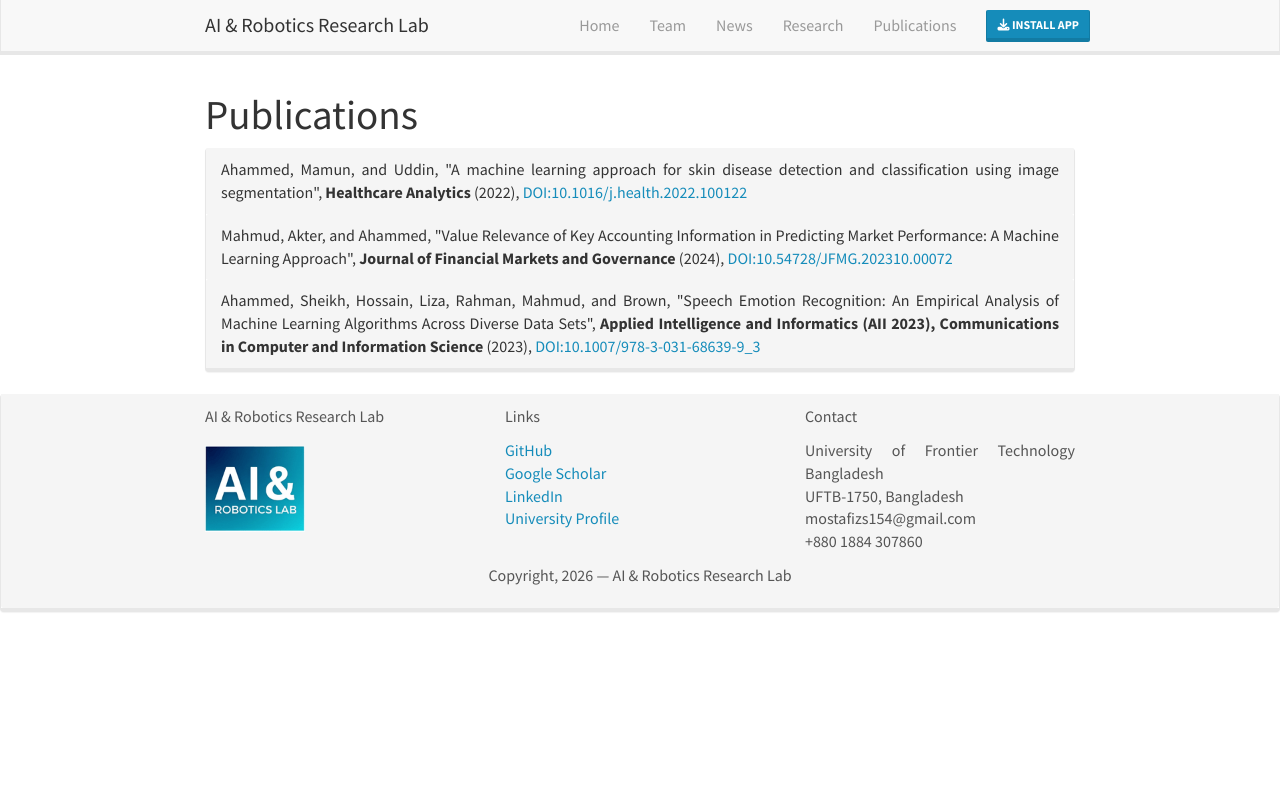
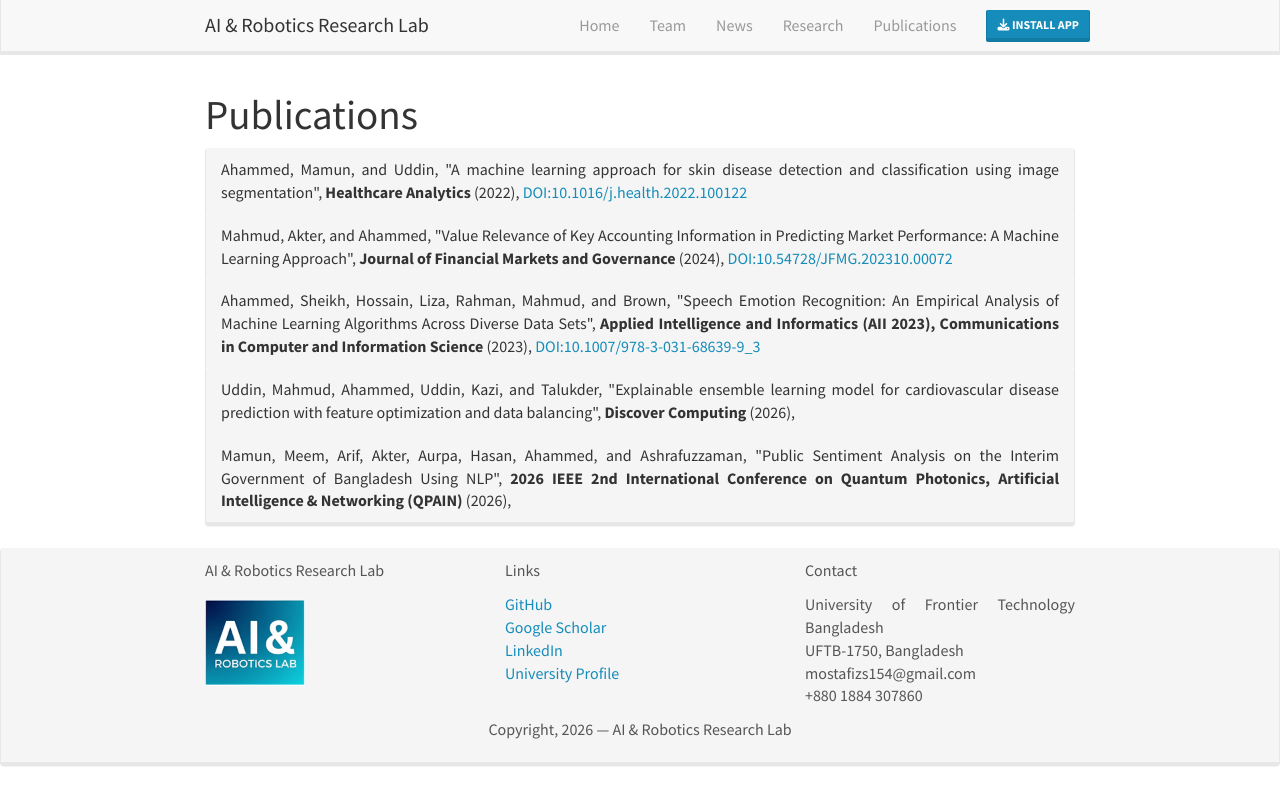
Before and after one commit to ABS-EMON/mostafiz-ahammed-research-lab, a Jekyll site: the page built from _pages/publications.html, in a window 1280 px wide. Shown: the top 805 px of the page. Built offline with Jekyll 4.4.1, drawn with Linux system fonts in a browser that asks for light colours; nearby versions of some CDN libraries.

Commit message:
Update publications.json

```diff
--- a/_data/publications.json
+++ b/_data/publications.json
@@ -58,5 +58,53 @@
 		"issued": {
 			"date-parts": [["2023"]]
 		}
+	},
+	{
+		"id": "discover-computing-2026-cvd",
+		"type": "article-journal",
+		"title": "Explainable ensemble learning model for cardiovascular disease prediction with feature optimization and data balancing",
+		"container-title": "Discover Computing",
+		"volume": "29",
+		"issue": "1",
+		"page": "44",
+		"publisher": "Springer Netherlands",
+		"source": "Springer",
+		"ISSN": null,
+		"DOI": null,
+		"author": [
+			{ "family": "Uddin", "given": "Nazim" },
+			{ "family": "Mahmud", "given": "Prince" },
+			{ "family": "Ahammed", "given": "Mostafiz" },
+			{ "family": "Uddin", "given": "Md Ashraf" },
+			{ "family": "Kazi", "given": "Mohsin" },
+			{ "family": "Talukder", "given": "Md Alamin" }
+		],
+		"issued": {
+			"date-parts": [["2026", 1, 24]]
+		}
+	},
+	{
+		"id": "qpain-2026-public-sentiment",
+		"type": "paper-conference",
+		"title": "Public Sentiment Analysis on the Interim Government of Bangladesh Using NLP",
+		"container-title": "2026 IEEE 2nd International Conference on Quantum Photonics, Artificial Intelligence & Networking (QPAIN)",
+		"page": "1-6",
+		"publisher": "IEEE",
+		"source": "IEEE",
+		"ISSN": null,
+		"DOI": null,
+		"author": [
+			{ "family": "Mamun", "given": "Abdullah Al" },
+			{ "family": "Meem", "given": "Mominur Rahman" },
+			{ "family": "Arif", "given": "Md Taslim" },
+			{ "family": "Akter", "given": "Farzana" },
+			{ "family": "Aurpa", "given": "Tanjim Taharat" },
+			{ "family": "Hasan", "given": "Sharad" },
+			{ "family": "Ahammed", "given": "Mostafiz" },
+			{ "family": "Ashrafuzzaman", "given": "Md" }
+		],
+		"issued": {
+			"date-parts": [["2026", 4, 16]]
+		}
 	}
 ]
```
